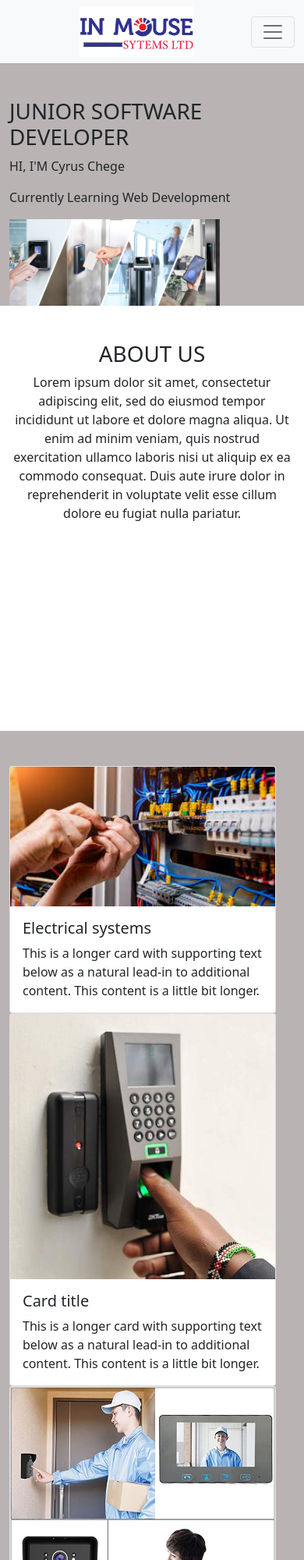
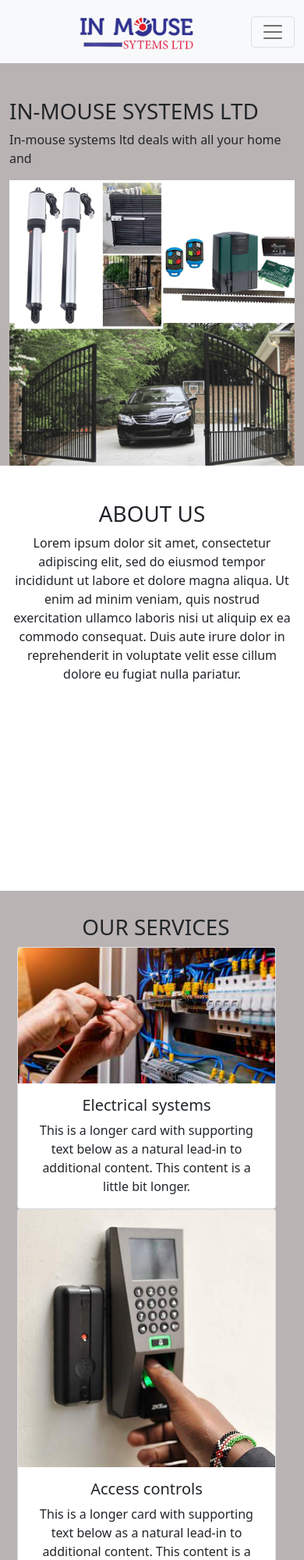
Before and after one commit to EdwinNdungu/IN-MOUSE-SYSTEM-ltd, a plain HTML site: page index.html in a window 390 px wide. Shown: the top 2000 px of the page at 78% size. Drawn offline with nearby package versions, Linux system fonts and the light colour scheme.

Commit message:
Add this

```diff
--- a/index.html
+++ b/index.html
@@ -4,6 +4,8 @@
     <meta charset="UTF-8">
     <meta http-equiv="X-UA-Compatible" content="IE=edge">
     <meta name="viewport" content="width=device-width, initial-scale=1.0">
+    <meta name="description" content="Security systems , IN-MOUSE systems" >
+    <meta name="keywords" content="Security systems, automatic gates/ door, access controls">
     <link rel="shortcut icon" href="IMG/ICON.ICO" type="image/x-icon">
     <title>IN-MOUSE SYSTEMS LTD</title>
     <!-- css -->
@@ -16,7 +18,7 @@
 
     <nav class="navbar sticky-top navbar-expand-lg  navbar-light bg-light">
         <div class="container-fluid">
-          <a class="navbar-brand" href="#"><a href="#"><img src="IMG/IN_MOUSE SYSTEMS LOGO.jpg" alt="LOGO" height="65"></a>
+          <a class="navbar-brand" href="#"><a href="#"><img src="IMG/IN_MOUSE SYSTEMS LOGO.png" alt="LOGO" height="65"></a>
           <button class="navbar-toggler" type="button" data-bs-toggle="collapse" data-bs-target="#navbarNavAltMarkup" aria-controls="navbarNavAltMarkup" aria-expanded="false" aria-label="Toggle navigation">
             <span class="navbar-toggler-icon"></span>
           </button>
@@ -37,12 +39,12 @@
         <div class="container">
         <div class="row">
             <div class="col-md-6 ">
-                <h1 class="meeth1">JUNIOR SOFTWARE DEVELOPER</h1>
-                <p>HI, I'M Cyrus Chege</p>
-                <p>Currently Learning Web Development</p>
+                <h1 class="meeth1">IN-MOUSE SYSTEMS LTD</h1>
+                <p>In-mouse systems ltd deals with all your home and  </p>
+                <p></p>
               </div>
               <div class="col-md-6">
-                <img class="headerimg" src="/img/access controls_1.jpg" width="auto" alt="">
+                <img class="headerimg img-fluid" src="/img/automated gate final.jpg" width="100%" height="200%" alt="">
               </div>
           </div>
         </div>
@@ -64,6 +66,7 @@
       </div>
 
       <div id="services">
+        <h1>OUR SERVICES</h1>
         <div class="container">
             <div class="row">
 
@@ -81,7 +84,7 @@
                       <div class="card">
                         <img src="img/Access Control.jpg" class="card-img-top" alt="...">
                         <div class="card-body">
-                          <h5 class="card-title">Card title</h5>
+                          <h5 class="card-title">Access controls</h5>
                           <p class="card-text">This is a longer card with supporting text below as a natural lead-in to additional content. This content is a little bit longer.</p>
                         </div>
                       </div>
--- a/style.css
+++ b/style.css
@@ -36,9 +36,15 @@
 
 
 #services{
-    padding-top: 45px;
+    padding-top: 30px;
     background-color: rgb(186, 179, 179);
+    text-align: center;
+    padding-bottom: 30px;
+    padding-left: 10px;
 
+}
+.card-title h5{
+    font-weight: bold;
 }
 
 
@@ -51,6 +57,7 @@
 
 #footer{
     text-align: center;
+    background-color: rgb(186, 179, 179);
 }
 
 
@@ -61,7 +68,5 @@
         text-align: center;
 
     }
-    .headerimg{
-        max-width: 270px;
-    }
+
 }
```
Also changed, not shown: img/IN_MOUSE SYSTEMS LOGO.jpg (deleted), img/IN_MOUSE SYSTEMS LOGO.png (added), img/automated gate final.jpg (added), img/automated gates.jpeg (added), 1 other file.
